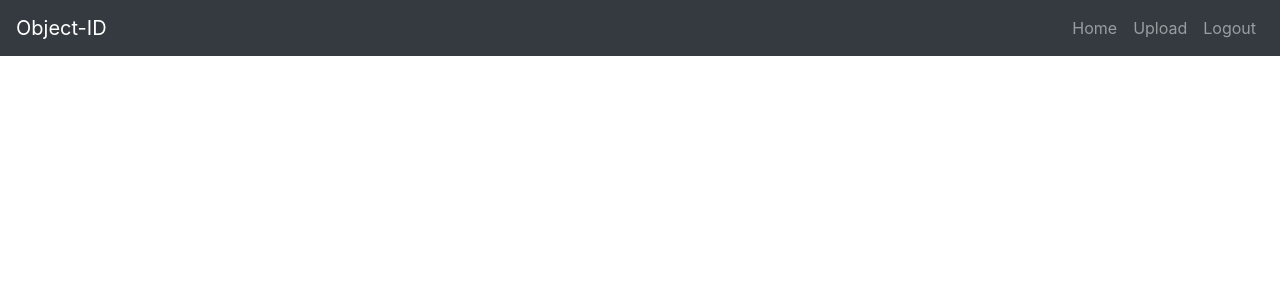
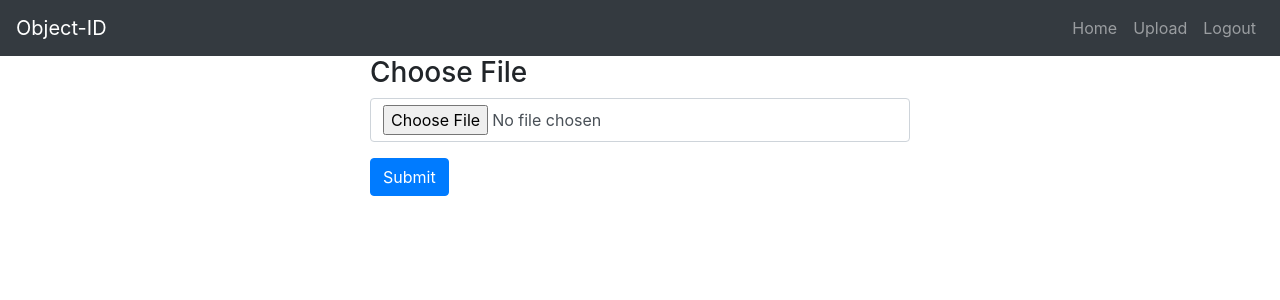
Before and after one commit to COS301-SE-2020/Object-ID-Frontend, an Angular app: page /upload in a window 1280 px wide. Shown: the top 300 px of the page. Built offline with nearby package versions, Linux system fonts and the light colour scheme; sample sign-in values are in the browser's storage.

Commit message:
:sparkles: Upload work in progress.

```diff
--- a/src/app/api.service.ts
+++ b/src/app/api.service.ts
@@ -100,4 +100,17 @@ export class ApiService {
 
    }
 
+   submitUpload(FormData){
+    const httpOptions = {
+      headers: new HttpHeaders({
+        'Authorization': "Token " + this.getToken()
+      })
+    };
+
+    return this.http.post("http://127.0.0.1:8000/api/v1/vehicle/file_recognize",FormData,
+    httpOptions );
+
+
+   }
+
 }
--- a/src/app/app.module.ts
+++ b/src/app/app.module.ts
@@ -10,6 +10,7 @@ import { LoginComponent } from './login/login.component';
 import { CanActivateRouteGuard } from './can-activate-route.guard';
 import { TopMenuComponent } from './top-menu/top-menu.component';
 import { UploadComponent } from './upload/upload.component';
+import { RegisterComponent } from './register/register.component';
 
 @NgModule({
   declarations: [
@@ -17,7 +18,8 @@ import { UploadComponent } from './upload/upload.component';
     HomeComponent,
     LoginComponent,
     TopMenuComponent,
-    UploadComponent
+    UploadComponent,
+    RegisterComponent
   ],
   imports: [
     BrowserModule,
--- /dev/null
+++ b/src/app/register/register.component.html
@@ -0,0 +1 @@
+<p>register works!</p>
--- /dev/null
+++ b/src/app/register/register.component.ts
@@ -0,0 +1,15 @@
+import { Component, OnInit } from '@angular/core';
+
+@Component({
+  selector: 'app-register',
+  templateUrl: './register.component.html',
+  styleUrls: ['./register.component.css']
+})
+export class RegisterComponent implements OnInit {
+
+  constructor() { }
+
+  ngOnInit(): void {
+  }
+
+}
--- a/src/app/upload/upload.component.html
+++ b/src/app/upload/upload.component.html
@@ -1 +1,16 @@
 <app-top-menu></app-top-menu>
+<div class="container">
+    <div class="row">
+        <div class="col-md-6 offset-md-3">
+            <h3>Choose File</h3>
+            <form class="form-group" [formGroup]="form" (ngSubmit)="submitUpload()">
+                <div class="form-group">
+                    <input type="file" #uploadFile class="form-control" formControlName="uploadFile" name="uploadFile" (change)="fileProgress(uploadFile)"  />
+                </div>
+                <div class="form-group">
+                    <button class="btn btn-primary">Submit</button>
+                </div>
+            </form>
+        </div>
+    </div>
+</div>
--- a/src/app/upload/upload.component.ts
+++ b/src/app/upload/upload.component.ts
@@ -1,4 +1,7 @@
 import { Component, OnInit } from '@angular/core';
+import { FormGroup, FormBuilder, Validators } from '@angular/forms';
+import { HttpClient } from '@angular/common/http';
+import { ApiService } from '../api.service';
 
 @Component({
   selector: 'app-upload',
@@ -7,9 +10,50 @@ import { Component, OnInit } from '@angular/core';
 })
 export class UploadComponent implements OnInit {
 
-  constructor() { }
+  public form: FormGroup;
+  answer:any=null;
+  // base64Image:any;
+
+  fileData: File = null;
+  constructor(private api:ApiService, private http: HttpClient, private fb:FormBuilder) {
+    this.form = this.fb.group({
+      uploadFile:[null, {
+        validators:[
+          Validators.required
+        ]
+      }]
+  });
+  }
 
   ngOnInit(): void {
   }
 
+  fileProgress(fileInput: any) {
+    this.fileData = fileInput.files[0];
+    // this.getBase64(this.fileData);
+  }
+//   getBase64(event) {
+//     let base64;
+//    let reader = new FileReader();
+//    reader.readAsDataURL(this.fileData);
+//    reader.onload = function () {
+//      base64 = reader.result;
+//      //console.log(reader.result);
+//    };
+//    this.base64Image = base64;
+//    reader.onerror = function (error) {
+//      console.log('Error: ', error);
+//    };
+// }
+
+  submitUpload() {
+    //this.fileData = <File>(this.form.value.uploadFile).target.files[0];
+    const formData = new FormData();
+    formData.append('file', this.fileData);
+    this.api.submitUpload(formData).subscribe((data)=>{
+      this.answer=data;
+      console.log(this.answer);
+    });
+  }
+
 }
```
Also changed, not shown: src/app/register/register.component.css (added), 1 other file (tests, documents, lock files or other folders).
